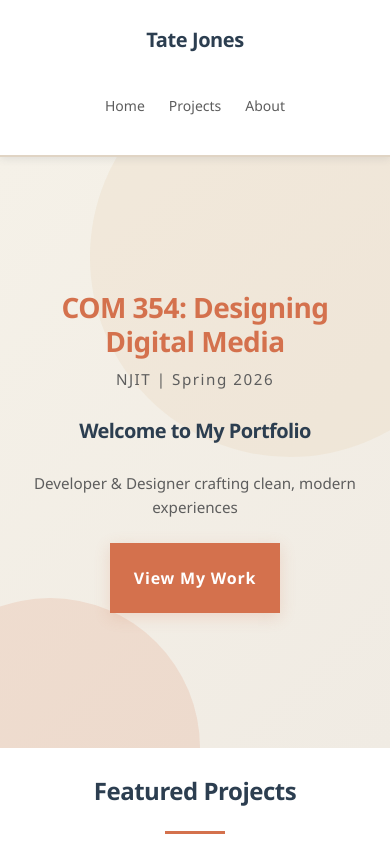
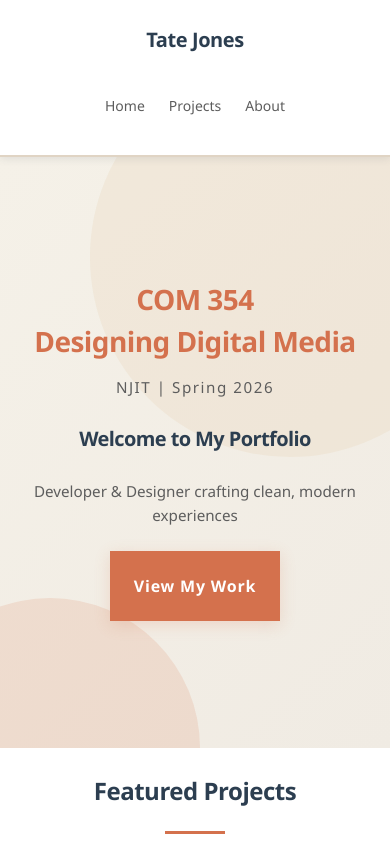
Before and after one commit to tatejones2/com354site, a React (Vite) app: page / in a window 390 px wide. Shown: the top 844 px of the page. Built offline with nearby package versions, Linux system fonts and the light colour scheme.

Commit message:
Split COM 354 and Designing Digital Media into separate lines

```diff
--- a/src/components/Hero.css
+++ b/src/components/Hero.css
@@ -57,7 +57,16 @@
   font-size: 3.5rem;
   color: var(--color-accent);
   font-weight: 700;
-  margin-bottom: var(--spacing-sm);
+  margin-bottom: var(--spacing-xs);
+  letter-spacing: -0.02em;
+  line-height: 1.2;
+}
+
+.hero-course-title {
+  font-size: 3.5rem;
+  color: var(--color-accent);
+  font-weight: 700;
+  margin-bottom: var(--spacing-md);
   letter-spacing: -0.02em;
   line-height: 1.2;
 }
@@ -113,6 +122,10 @@
     font-size: 2.5rem;
   }
 
+  .hero-course-title {
+    font-size: 2.5rem;
+  }
+
   .hero-title {
     font-size: var(--font-size-xl);
   }
@@ -131,6 +144,11 @@
   .hero-course-main {
     font-size: 1.75rem;
     margin-bottom: var(--spacing-xs);
+  }
+
+  .hero-course-title {
+    font-size: 1.75rem;
+    margin-bottom: var(--spacing-sm);
   }
 
   .hero-course-meta {
--- a/src/components/Hero.jsx
+++ b/src/components/Hero.jsx
@@ -4,7 +4,8 @@ export default function Hero() {
   return (
     <section id="home" className="hero">
       <div className="hero-content">
-        <p className="hero-course-main">COM 354: Designing Digital Media</p>
+        <p className="hero-course-main">COM 354</p>
+        <p className="hero-course-title">Designing Digital Media</p>
         <p className="hero-course-meta">NJIT | Spring 2026</p>
         <h1 className="hero-title">Welcome to My Portfolio</h1>
         <p className="hero-subtitle">Developer & Designer crafting clean, modern experiences</p>
```
